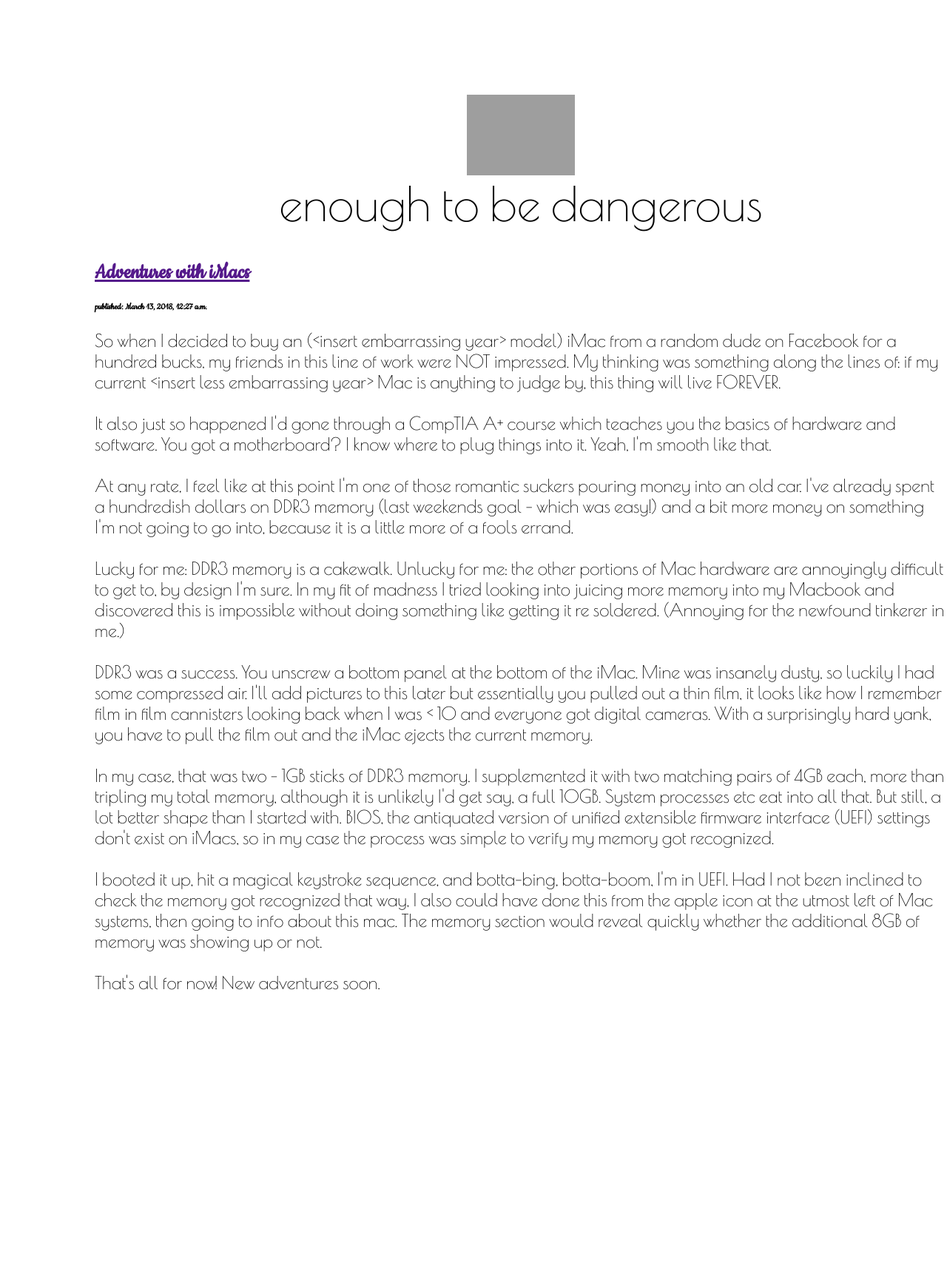
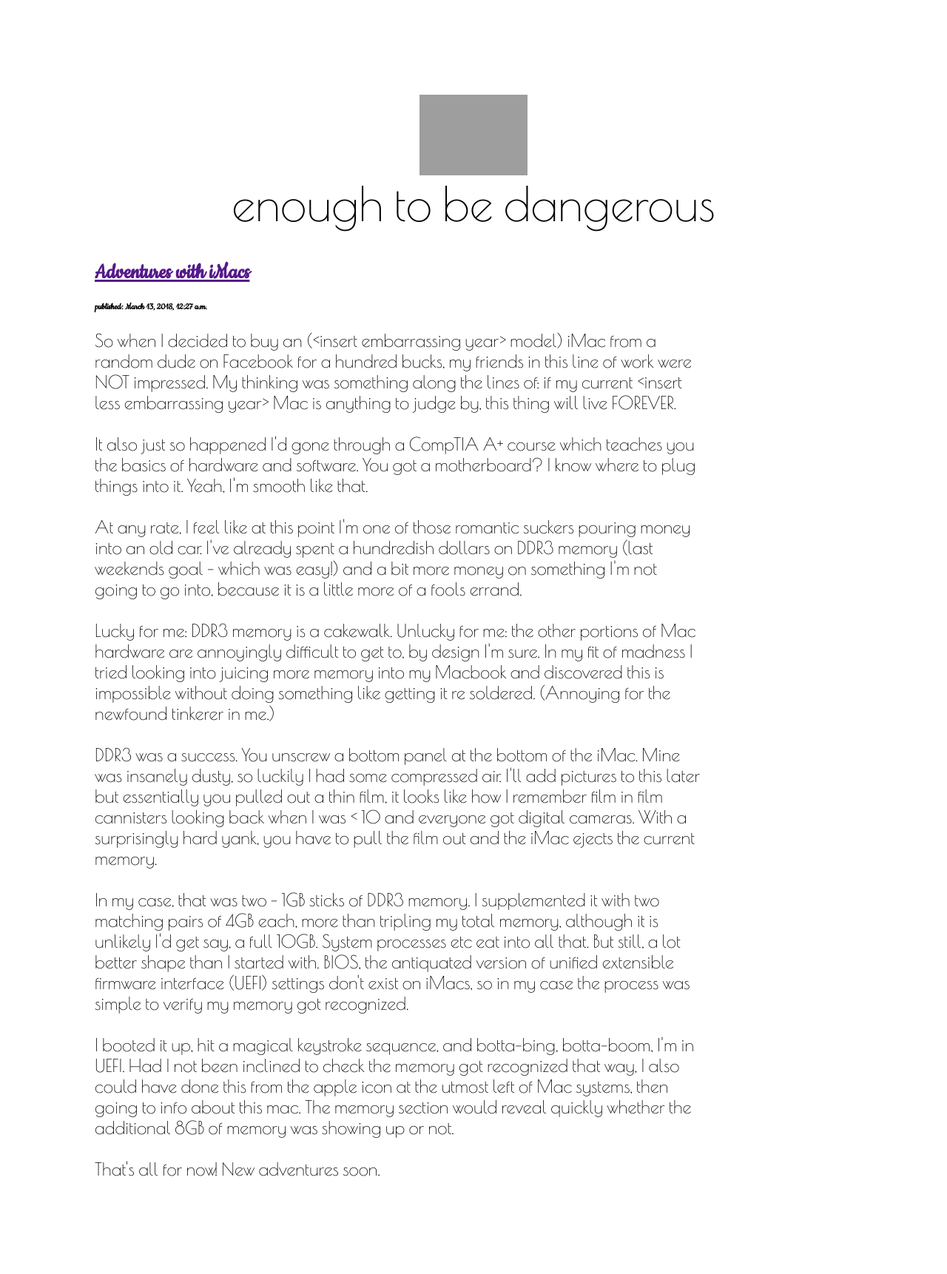
Before and after one commit to jtkaufman737/enough_to_be_dangerous, a Django app: page / in a window 1280 px wide. Shown: the whole page at 74% size. Before the commit the page ends 1338 px from the top, so only its background shows below. Run offline with Django 3.2, Linux system fonts and the light colour scheme; data comes from the database, SQL or seed files in the repository; both versions use the stored data as it was after the commit; grey boxes are pictures that could not be loaded.

Commit message:
change post add styling

```diff
--- a/blog/static/css/blog.css
+++ b/blog/static/css/blog.css
@@ -7,13 +7,14 @@
 body{
 	margin:10%;
 	align-content:center;
-	width:90%;
+	max-width:90%;
 
 }
 
 p,li,th,tr{
 	font-family: 'Poiret One', cursive;
 	font-size:1.5rem;
+	overflow:scroll;
 }
 
 h1,h2,h3,h4,h5,h6{
@@ -32,3 +33,7 @@
 .headline img{
 	height:20%;
 }
+
+.post{
+	max-width: 80%;
+}
```
Also changed, not shown: db.sqlite3.
